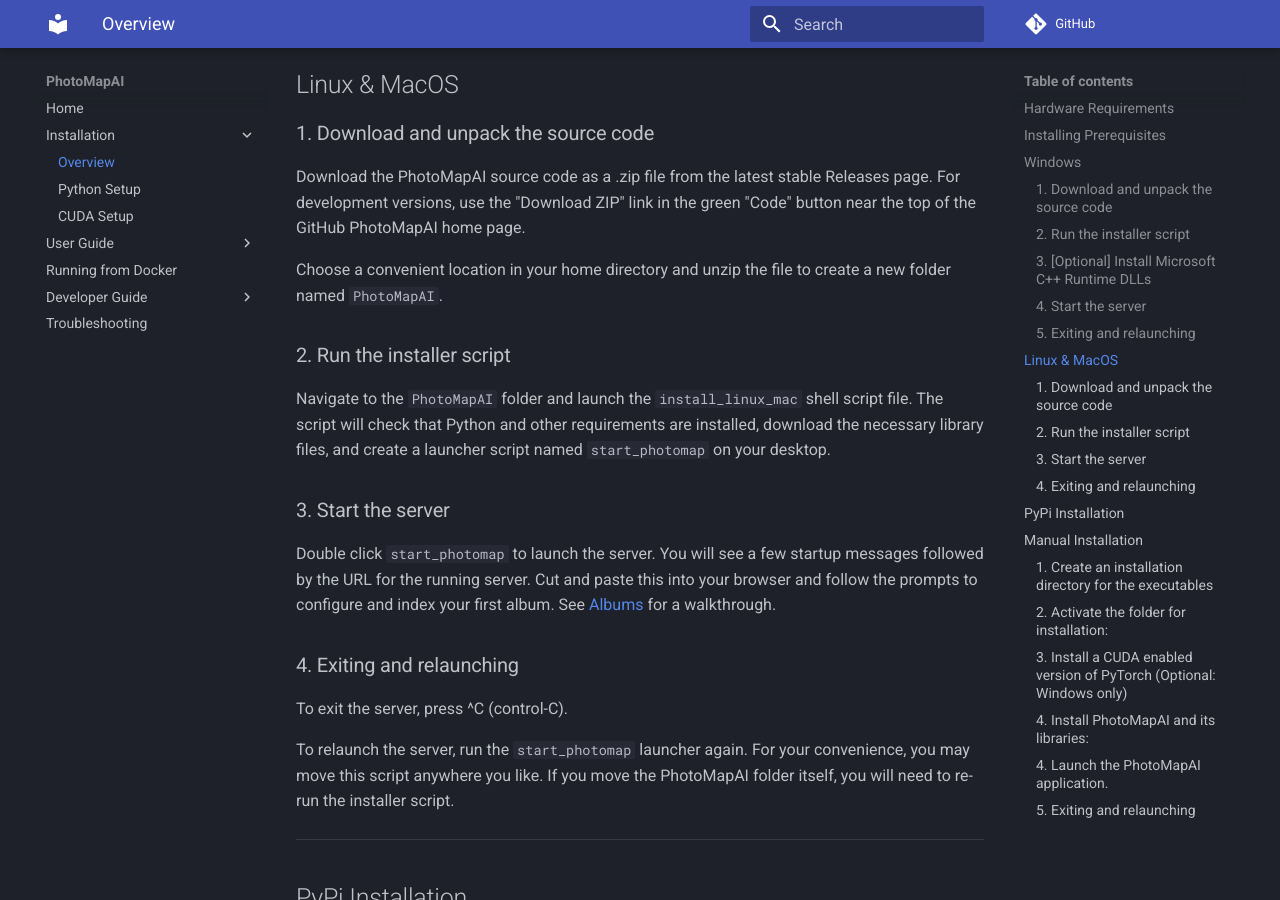
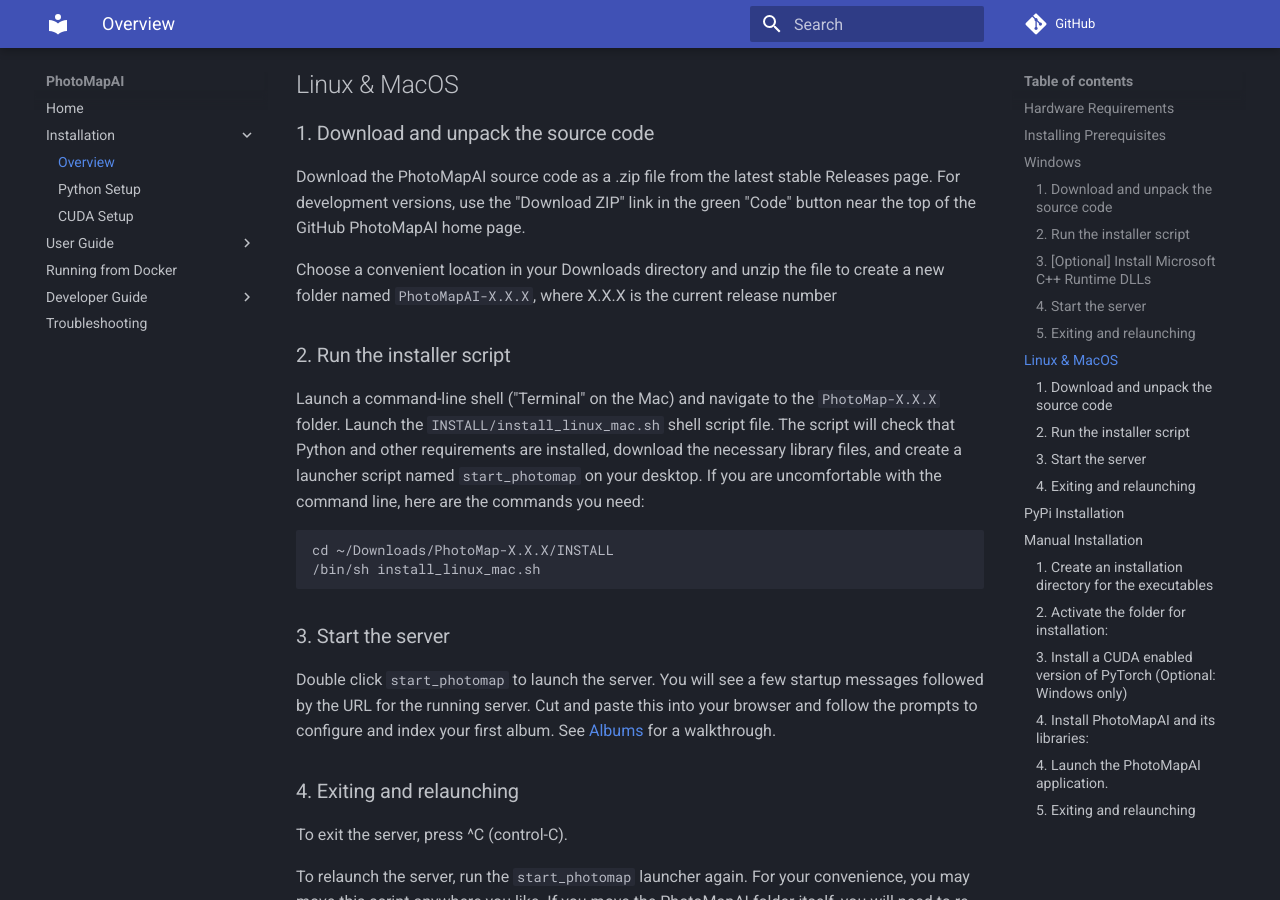
Before and after one commit to lstein/PhotoMapAI, an MkDocs documentation site: the page built from docs/installation.md, in a window 1280 px wide and 900 px high, scrolled down 1944 px. Built offline with MkDocs 1.6.1 and Material for MkDocs 9.7.7, drawn with Linux system fonts in a browser that asks for light colours; comment, search, counter and statistics services are not loaded.

Commit message:
fix the macintosh install script; bump version

````diff
--- a/docs/installation.md
+++ b/docs/installation.md
@@ -62,11 +62,16 @@
 
 Download the PhotoMapAI source code as a .zip file from the latest stable Releases page. For development versions, use the "Download ZIP" link in the green "Code" button near the top of the GitHub PhotoMapAI home page.
 
-Choose a convenient location in your home directory and unzip the file to create a new folder named `PhotoMapAI`.
+Choose a convenient location in your Downloads directory and unzip the file to create a new folder named `PhotoMapAI-X.X.X`, where X.X.X is the current release number
 
 ### 2. Run the installer script
 
-Navigate to the `PhotoMapAI` folder and launch the `install_linux_mac` shell script file. The script will check that Python and other requirements are installed, download the necessary library files, and create a launcher script named `start_photomap` on your desktop.
+Launch a command-line shell ("Terminal" on the Mac) and navigate to the `PhotoMap-X.X.X` folder. Launch the `INSTALL/install_linux_mac.sh` shell script file. The script will check that Python and other requirements are installed, download the necessary library files, and create a launcher script named `start_photomap` on your desktop. If you are uncomfortable with the command line, here are the commands you need:
+
+```
+cd ~/Downloads/PhotoMap-X.X.X/INSTALL
+/bin/sh install_linux_mac.sh
+```
 
 ### 3. Start the server
 
--- a/pyproject.toml
+++ b/pyproject.toml
@@ -4,7 +4,7 @@
 
 [project]
 name = "photomapai"
-version = "0.8.0"
+version = "0.8.1"
 description = "AI-based image clustering and exploration tool"
 authors = [
     { name = "Lincoln Stein", email = "lincoln.stein@gmail.com" }
````
Also changed, not shown: README.md (+7 -2 lines), 1 other file.
